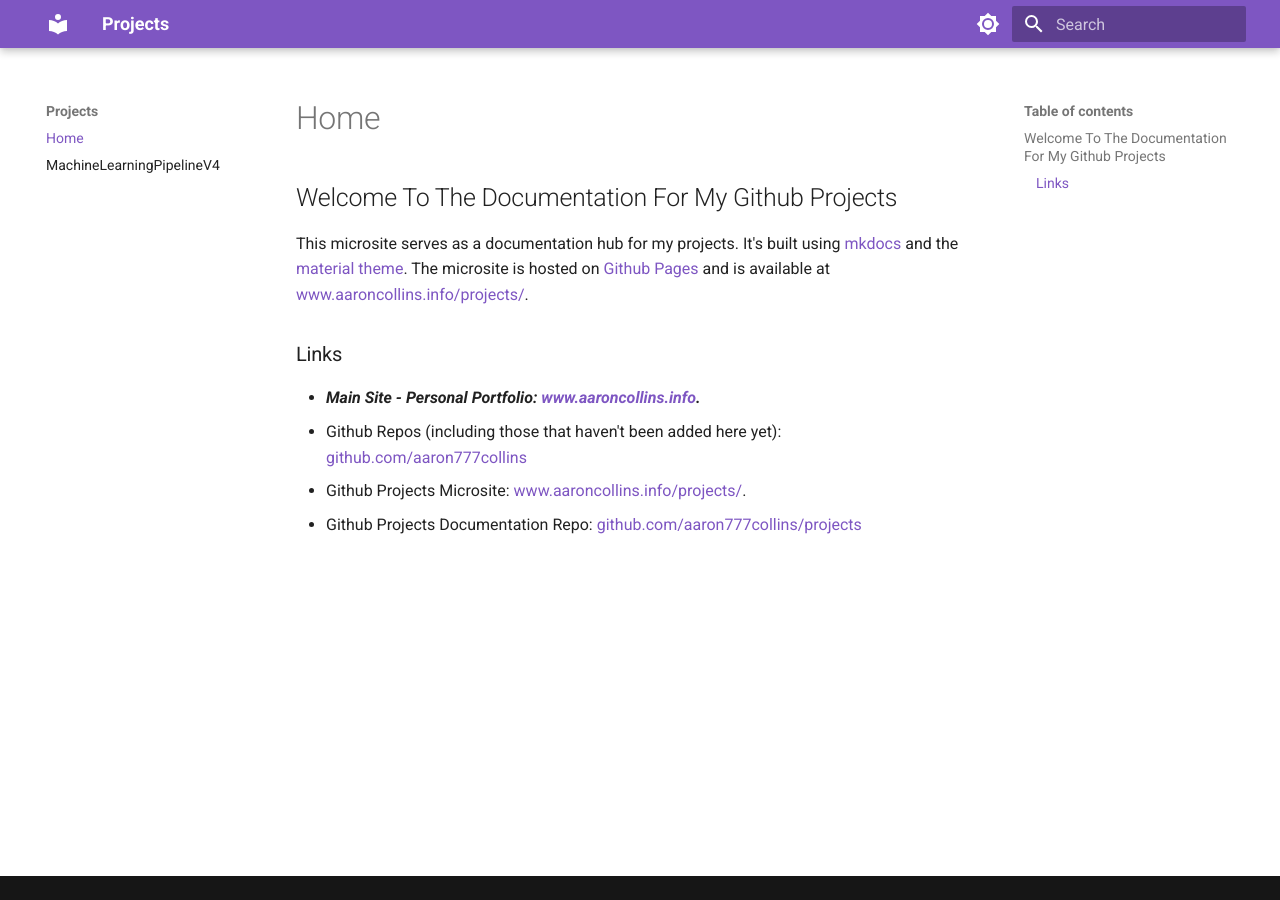
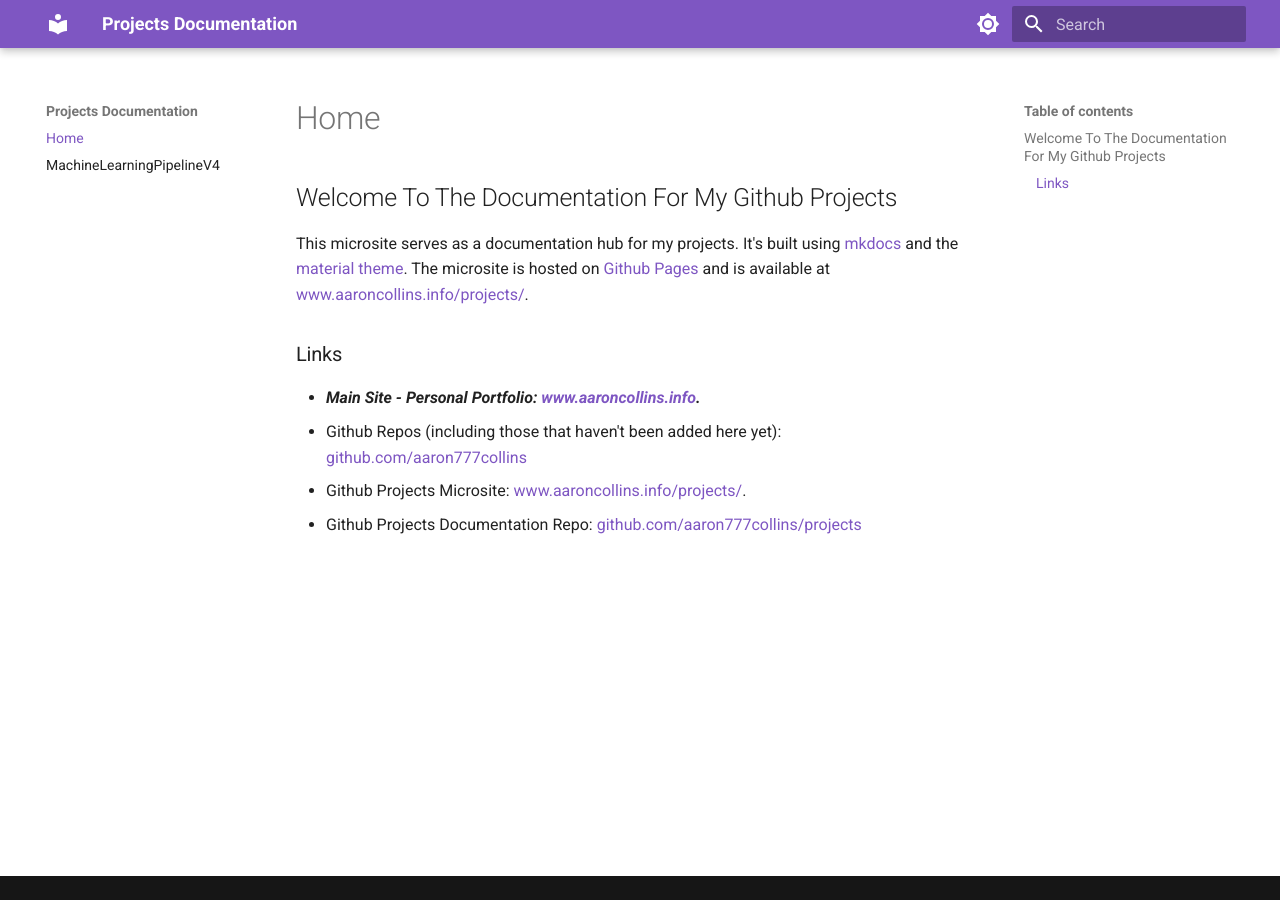
Before and after one commit to aaron777collins/projects, an MkDocs documentation site: the page built from docs/index.md, in a window 1280 px wide. Built offline with MkDocs 1.6.1 and Material for MkDocs 9.7.7, drawn with Linux system fonts in a browser that asks for light colours.

Commit message:
updated title

```diff
--- a/mkdocs.yml
+++ b/mkdocs.yml
@@ -1,4 +1,4 @@
-site_name: Projects
+site_name: Projects Documentation
 theme:
   name: material
   # logo: images/logo512.png
```
